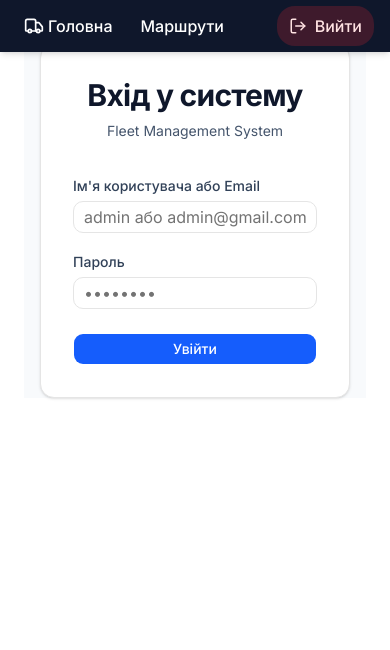
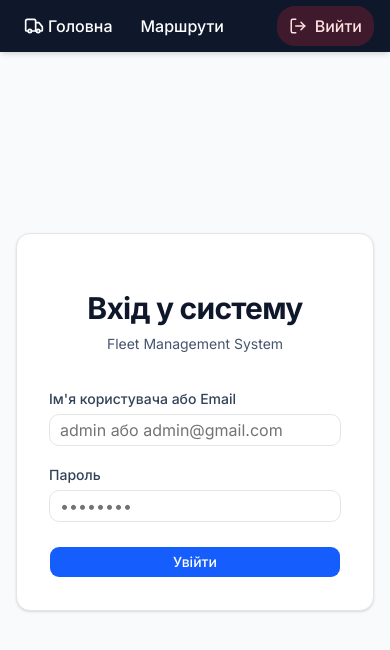
Before and after one commit to zheni4ka/fleet-management-system-frontend, a Next.js app: page /login in a window 390 px wide. Shown: the top 650 px of the page. Built offline with nearby package versions, Linux system fonts and the light colour scheme.

Commit message:
centrered login

```diff
--- a/app/login/page.tsx
+++ b/app/login/page.tsx
@@ -54,27 +54,26 @@ export default function LoginPage() {
   }
 
   return (
-    <div className="flex mt-5 w-full items-center justify-center bg-slate-50 px-4">
-      <div className="w-full max-w-md space-y-8 rounded-xl border bg-white p-8 shadow-sm">
-        <div className="text-center">
-          {" "}
-          {/* Додали text-center для заголовків */}
-          <h2 className="text-3xl font-bold tracking-tight text-slate-900">
+    <div className="fixed inset-0 flex items-center justify-center bg-slate-50 px-4 py-12 sm:px-6 lg:px-8 z-50">
+  <div className="w-full max-w-md space-y-8 border bg-white p-8 rounded-xl shadow-sm">
+    <div className="text-center"> {/* Додано text-center, щоб заголовок теж був по центру форми */}
+      <h2 className="mt-6 text-3xl font-bold tracking-tight text-slate-900">
         Вхід у систему
       </h2>
-          <p className="mt-2 text-sm text-slate-600">Fleet Management System</p>
+      <p className="mt-2 text-sm text-slate-600">
+        Fleet Management System
+      </p>
     </div>
+
     <form className="mt-8 space-y-6" onSubmit={handleSubmit}>
       {error && (
-            <div className="rounded-md border border-red-200 bg-red-50 p-3 text-sm text-red-500">
+        <div className="rounded-md bg-red-50 p-3 text-sm text-red-500 border border-red-200">
           ⚠️ {error}
         </div>
       )}
       <div className="space-y-4 rounded-md">
         <div>
-              <label className="text-sm font-medium text-slate-700">
-                Ім&apos;я користувача або Email
-              </label>
+          <label className="text-sm font-medium text-slate-700">Ім&apos;я користувача або Email</label>
           <Input
             type="text"
             required
@@ -85,9 +84,7 @@ export default function LoginPage() {
           />
         </div>
         <div>
-              <label className="text-sm font-medium text-slate-700">
-                Пароль
-              </label>
+          <label className="text-sm font-medium text-slate-700">Пароль</label>
           <Input
             type="password"
             required
@@ -102,7 +99,7 @@ export default function LoginPage() {
       <Button
         type="submit"
         disabled={isLoading}
-            className="w-full bg-blue-600 text-white transition-transform duration-200 hover:bg-blue-700 active:scale-95"
+        className="w-full bg-blue-600 text-white hover:bg-blue-700 transition-transform duration-200 active:scale-95"
       >
         {isLoading ? "Вхід..." : "Увійти"}
       </Button>
```
Lines whose indentation alone changed are shown as unchanged.
